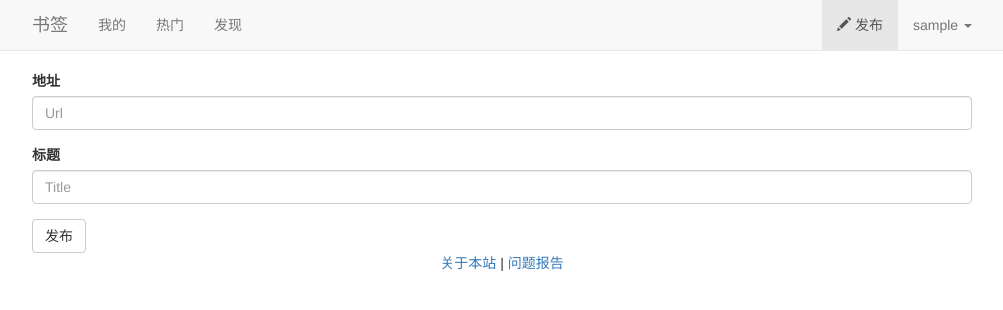
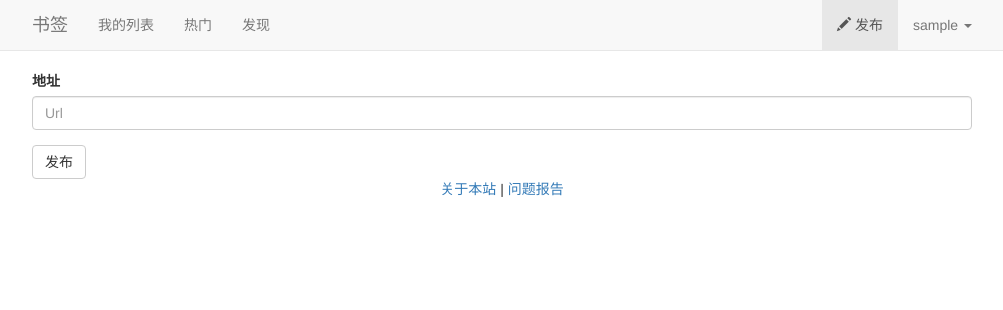
Before and after one commit to ivchen116/bookmarks, a Flask app: page /write in a window 1280 px wide. Shown: the top 310 px of the page, without its empty margins (138-1141 px from the left). Run offline with Flask 2, Linux system fonts and the light colour scheme; the visitor is signed in with stand-in values (Sample User, id 1); data comes from the database, SQL or seed files in the repository; some libraries are stand-ins or nearby versions.

Commit message:
只使用地址，自动获取title

```diff
--- a/app/templates/_bookmarks.html
+++ b/app/templates/_bookmarks.html
@@ -7,7 +7,7 @@
 		<li class="original_url_container"><a class="original_url" href="{{ bookmark.link.url }}" target="_blank">{{ bookmark.link.netloc }}</a></li>
 		<li class="tags hasTags">
 			<span class="tag_container">
-				<a class="tag" href="/tags/abcd">标签1</a>
+				<a class="tag" href="/tags/abcd">标签</a>
 			</span>
 		</li>
 	</ul>
--- a/app/templates/base.html
+++ b/app/templates/base.html
@@ -29,7 +29,7 @@
 				</div>
 				<div id="navbar" class="navbar-collapse collapse">
 					<ul class="nav navbar-nav">
-						<li><a href="#">我的</a></li>
+						<li><a href="#">我的列表</a></li>
 						<li><a href="#">热门</a></li>
 						<li><a href="#">发现</a></li>
 					</ul>
--- a/app/templates/user/write.html
+++ b/app/templates/user/write.html
@@ -10,13 +10,6 @@
             <span style="color: red;">[{{ error }}]</span>
             {% endfor %}
 		</div>
-		<div class="form-group">
-            <label for="bm_title"> 标题 </label>
-            <input type="text" class="form-control" id="title" name="title" required placeholder="Title">
-            {% for error in form.title.errors %}
-            <span style="color: red;">[{{ error }}]</span>
-            {% endfor %}
-		</div>
 		<button type="submit" class="btn btn-default">发布</button>
     </form>
 {% endblock %}
--- a/app/user/forms.py
+++ b/app/user/forms.py
@@ -6,6 +6,5 @@ from app.models import User
 
 
 class BookmarkForm(FlaskForm):
-	title = StringField('title', validators=[DataRequired()])
 	href = StringField('href', validators=[DataRequired()])
 	submit = SubmitField('Submit')
--- a/app/user/views.py
+++ b/app/user/views.py
@@ -3,11 +3,13 @@ from flask import render_template, flash, redirect, url_for, request
 from flask_login import login_user, logout_user, current_user, login_required
 from werkzeug.urls import url_parse
 from urlparse import urlparse
+from datetime import datetime
 
 from app import app, db
 from . import user
 from .forms import BookmarkForm
 from ..models import User, Link, Bookmark, Permission
+from . import link_detail
 
 
 @user.route('/')
@@ -40,15 +42,33 @@ def users(username):
 @user.route('/write', methods=['GET','POST'])
 @login_required
 def write():
+	newlink = False
 	form = BookmarkForm()
 	if form.validate_on_submit():
+		#link
 		link = Link.query.filter_by(url=form.href.data).first()
 		if link is None:
-			link = Link(url=form.href.data, title = form.title.data, netloc = urlparse(form.href.data).netloc)
+			link = Link(url=form.href.data, netloc = urlparse(form.href.data).netloc)
 			db.session.add(link)
-		bookmark = Bookmark(author=current_user, link=link)
+			newlink = True
+
+		#bookmark
+		if newlink is False:
+			bookmark = Bookmark.query.filter_by(link_id=link.id).first() #重复只更新时间
+			if bookmark is None:
+				bookmark = Bookmark(author=current_user, link=link)
+			else :
+				bookmark.timestamp = datetime.utcnow()
+		else :
+			bookmark = Bookmark(author=current_user, link=link)
+
 		db.session.add(bookmark)
 		db.session.commit()
+
+		#new link post
+		if newlink or link.title is None:
+			link_detail.get_link(app, form.href.data)
+
 		flash('Your post is now live!')
 		return redirect(url_for('user.index'))
 	return render_template("user/write.html", title='发布', form=form)
```
Also changed, not shown: app/user/link_detail.py (added, +26 -0 lines).
